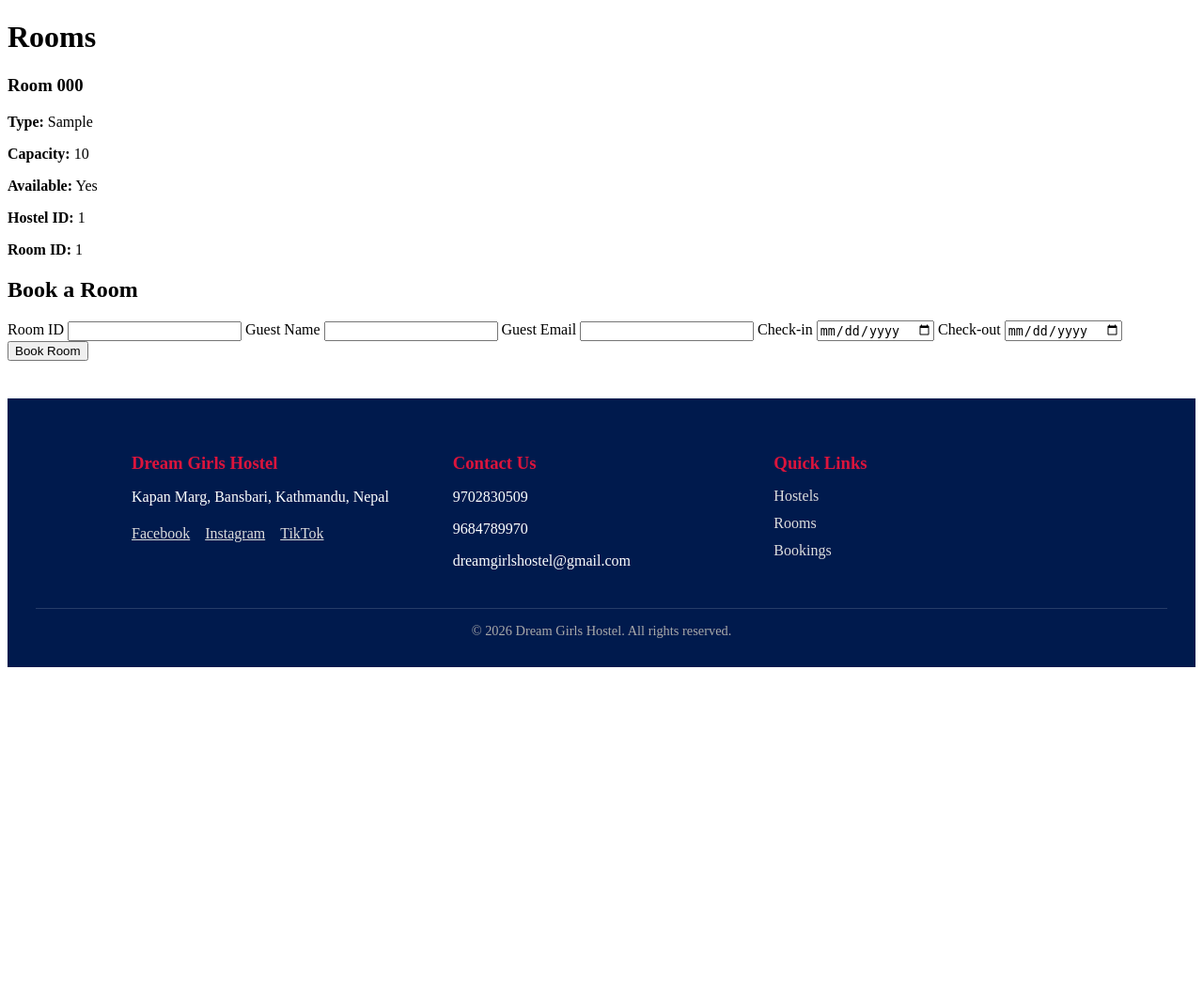
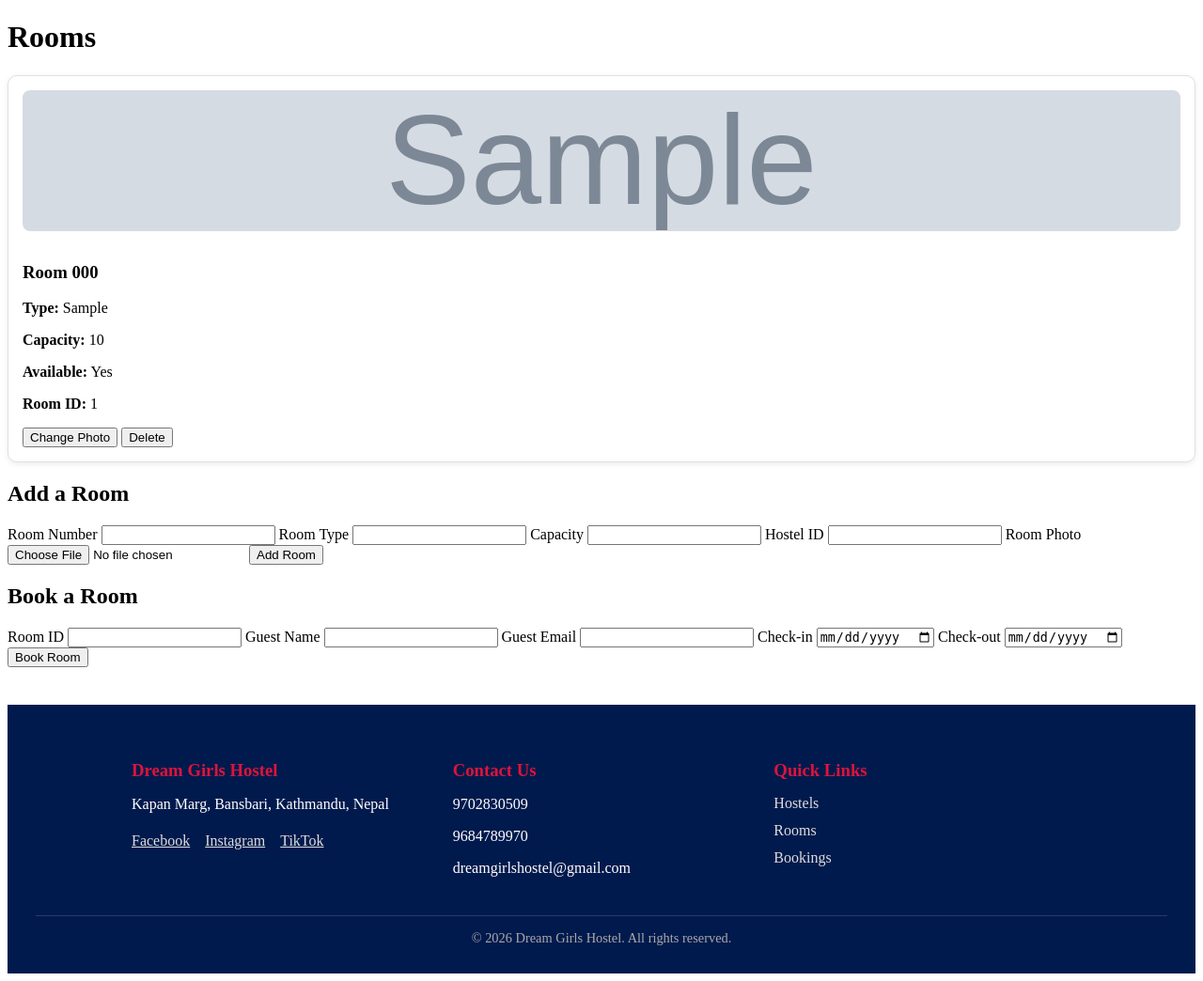
Before and after one commit to Sulavnepal12/Hostel-booking, a Flask app: page /rooms-page in a window 1280 px wide. Shown: the part 56-1100 px from the top of the page at 94% size. Before the commit the page ends 766 px from the top, so only its background shows below. Run offline with Flask 3, Linux system fonts and the light colour scheme; tables that the repository leaves empty hold one stand-in row (values such as "Sample post"); grey boxes marked "Sample" are stand-in pictures.

Commit message:
feat: add room image display, grid layout, and add/edit/delete UI

```diff
--- a/app/static/css/style.css
+++ b/app/static/css/style.css
@@ -207,3 +207,38 @@
 .warden-info strong {
     color: #003893;
 }
+.room-grid {
+    display: grid;
+    grid-template-columns: repeat(auto-fit, minmax(220px, 1fr));
+    gap: 20px;
+    margin: 20px 0;
+}
+
+.room-card {
+    background: white;
+    border: 1px solid #e0e0e0;
+    border-radius: 10px;
+    padding: 15px;
+    box-shadow: 0 2px 6px rgba(0,0,0,0.08);
+}
+
+.room-image {
+    width: 100%;
+    height: 150px;
+    object-fit: cover;
+    border-radius: 8px;
+    margin-bottom: 10px;
+}
+
+.room-image-placeholder {
+    width: 100%;
+    height: 150px;
+    background: #f0f0f0;
+    border-radius: 8px;
+    margin-bottom: 10px;
+    display: flex;
+    align-items: center;
+    justify-content: center;
+    color: #999;
+    font-size: 0.9rem;
+}
--- a/app/templates/rooms.html
+++ b/app/templates/rooms.html
@@ -1,7 +1,23 @@
 {% extends "base.html" %}
 {% block content %}
 <h1>Rooms</h1>
-<div id="roomList">Loading rooms...</div>
+<div id="roomList" class="room-grid">Loading rooms...</div>
+
+<h2>Add a Room</h2>
+<form id="addRoomForm">
+    <label>Room Number</label>
+    <input type="text" id="add_room_number" required>
+    <label>Room Type</label>
+    <input type="text" id="add_room_type" required>
+    <label>Capacity</label>
+    <input type="number" id="add_capacity" required>
+    <label>Hostel ID</label>
+    <input type="number" id="add_hostel_id" required>
+    <label>Room Photo</label>
+    <input type="file" id="add_image" accept="image/*">
+    <button type="submit">Add Room</button>
+</form>
+<p id="addRoomMessage"></p>
 
 <h2>Book a Room</h2>
 <form id="bookingForm">
@@ -20,6 +36,7 @@
 <p id="bookingMessage"></p>
 
 <script>
+function loadRooms() {
     fetch("/rooms")
         .then(response => response.json())
         .then(data => {
@@ -33,13 +50,19 @@ fetch("/rooms")
             data.forEach(room => {
                 const card = document.createElement("div");
                 card.className = "room-card";
+                const imageHtml = room.image_url
+                    ? `<img src="${room.image_url}" alt="Room ${room.room_number}" class="room-image" onerror="this.style.display='none'">`
+                    : `<div class="room-image-placeholder">No image yet</div>`;
                 card.innerHTML = `
+                    ${imageHtml}
                     <h3>Room ${room.room_number}</h3>
                     <p><strong>Type:</strong> ${room.room_type ?? "N/A"}</p>
                     <p><strong>Capacity:</strong> ${room.capacity ?? "N/A"}</p>
                     <p><strong>Available:</strong> ${room.is_available ? "Yes" : "No"}</p>
-                <p><strong>Hostel ID:</strong> ${room.hostel_id}</p>
                     <p><strong>Room ID:</strong> ${room.id}</p>
+                    <button onclick="triggerEditImage(${room.id})">Change Photo</button>
+                    <input type="file" id="editImage_${room.id}" accept="image/*" style="display:none" onchange="editRoomImage(${room.id})">
+                    <button onclick="deleteRoom(${room.id})">Delete</button>
                 `;
                 container.appendChild(card);
             });
@@ -48,6 +71,76 @@ fetch("/rooms")
             document.getElementById("roomList").innerHTML = "<p>Failed to load rooms.</p>";
             console.error(err);
         });
+}
+
+loadRooms();
+
+document.getElementById("addRoomForm").addEventListener("submit", function(e) {
+    e.preventDefault();
+    const formData = new FormData();
+    formData.append("room_number", document.getElementById("add_room_number").value);
+    formData.append("room_type", document.getElementById("add_room_type").value);
+    formData.append("capacity", document.getElementById("add_capacity").value);
+    formData.append("hostel_id", document.getElementById("add_hostel_id").value);
+    const imageFile = document.getElementById("add_image").files[0];
+    if (imageFile) formData.append("image", imageFile);
+
+    fetch("/rooms", {
+        method: "POST",
+        body: formData,
+        credentials: "same-origin"
+    })
+    .then(response => response.json())
+    .then(data => {
+        const msg = document.getElementById("addRoomMessage");
+        if (data.message) {
+            msg.className = "success";
+            msg.textContent = data.message;
+            document.getElementById("addRoomForm").reset();
+            loadRooms();
+        } else {
+            msg.className = "error";
+            msg.textContent = data.error;
+        }
+    });
+});
+
+function triggerEditImage(id) {
+    document.getElementById(`editImage_${id}`).click();
+}
+
+function editRoomImage(id) {
+    const fileInput = document.getElementById(`editImage_${id}`);
+    const file = fileInput.files[0];
+    if (!file) return;
+
+    const formData = new FormData();
+    formData.append("image", file);
+
+    fetch(`/rooms/${id}`, {
+        method: "PUT",
+        body: formData,
+        credentials: "same-origin"
+    })
+    .then(response => response.json())
+    .then(data => {
+        alert(data.message || data.error);
+        loadRooms();
+    });
+}
+
+function deleteRoom(id) {
+    if (!confirm("Are you sure you want to delete this room?")) return;
+    fetch(`/rooms/${id}`, {
+        method: "DELETE",
+        credentials: "same-origin"
+    })
+    .then(response => response.json())
+    .then(data => {
+        alert(data.message || data.error);
+        loadRooms();
+    });
+}
 
 document.getElementById("bookingForm").addEventListener("submit", function(e) {
     e.preventDefault();
```
Lines whose indentation alone changed are shown as unchanged.
